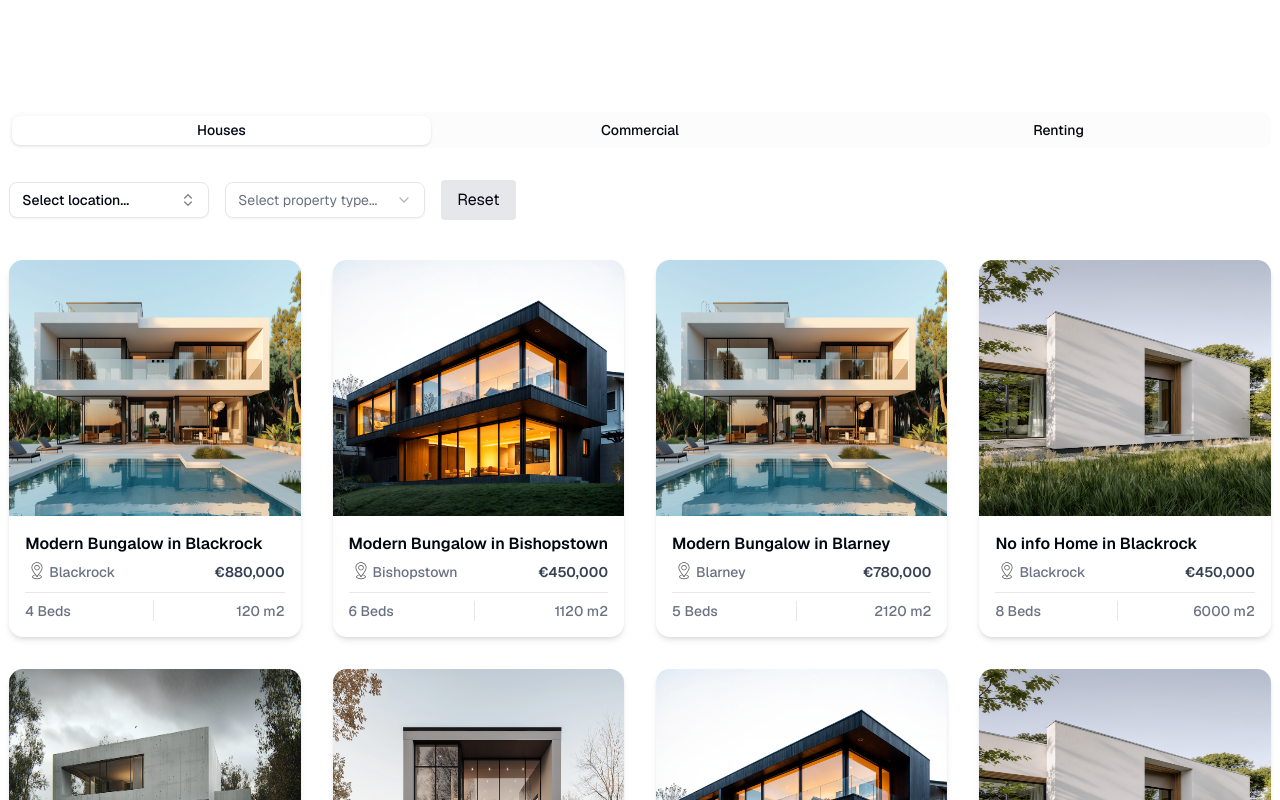
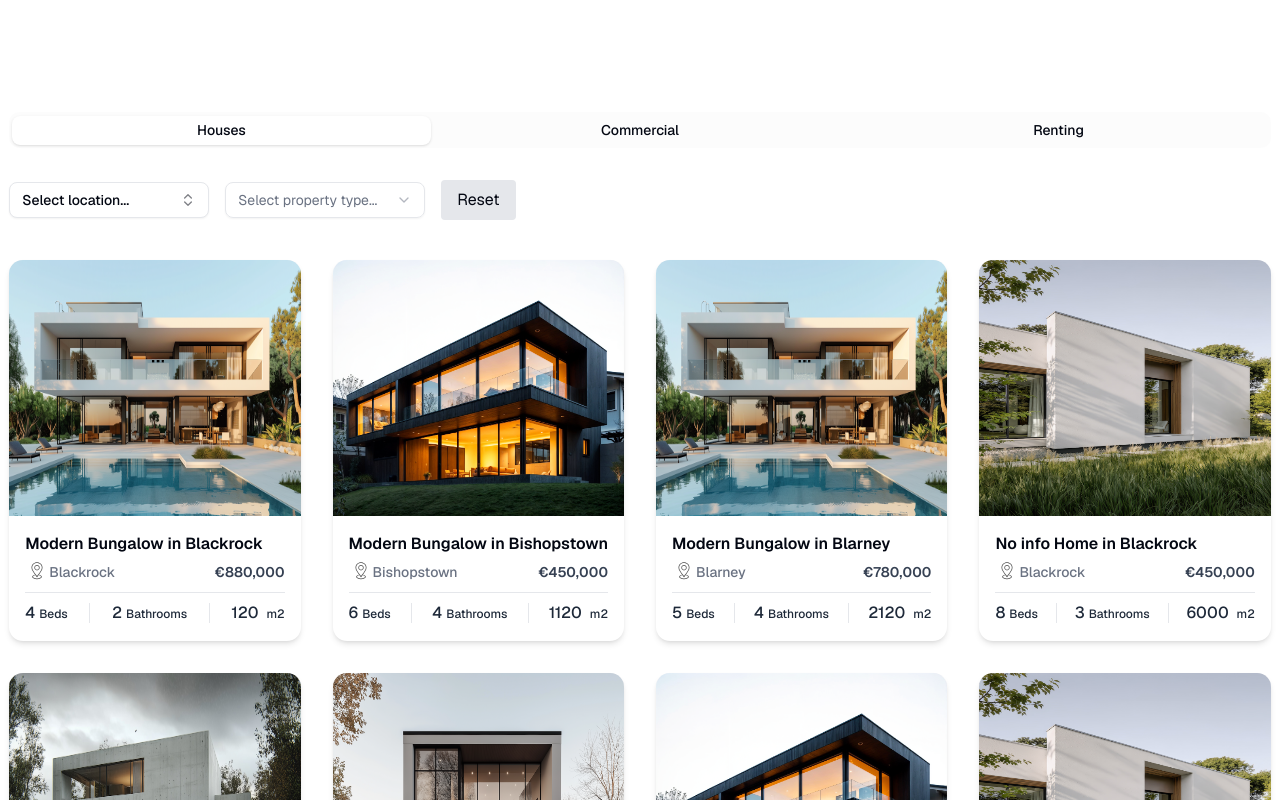
Before and after one commit to shanewmurphy/frank-murphy-site, a Next.js app: page / in a window 1280 px wide. Shown: the top 800 px of the page. Built offline with nearby package versions, Linux system fonts and the light colour scheme.

Commit message:
Property card UI edits

```diff
--- a/app/components/Properties/PropertyCard.jsx
+++ b/app/components/Properties/PropertyCard.jsx
@@ -7,12 +7,6 @@ import { Separator } from "@/components/ui/separator";
 export function SeparatorDemo() {
   return (
     <div>
-      <div className="space-y-1">
-        <h4 className="text-sm leading-none font-medium">Radix Primitives</h4>
-        <p className="text-muted-foreground text-sm">
-          An open-source UI component library.
-        </p>
-      </div>
       <Separator className="my-4" />
       <div className="flex h-5 items-center space-x-4 text-sm">
         <div>Blog</div>
@@ -55,11 +49,22 @@ export default function PropertyCard({ property }) {
           </div>
           <Separator className="my-2" />
           <div className="flex text-sm items-center justify-between font-medium text-gray-500 mt-1">
-            <div>{property.rooms} Beds</div>
+            <div className="text-base text-gray-800">
+              {property.rooms} <span className="text-xs">Beds</span>
+            </div>
             <div className="h-5">
               <Separator orientation="vertical" />
             </div>
-            <div>{property.size} m2</div>
+            <div className="text-base text-gray-800">
+              {property.bathrooms}
+              <spam className="text-xs pl-1">Bathrooms</spam>
+            </div>
+            <div className="h-5">
+              <Separator orientation="vertical" />
+            </div>
+            <div className="text-base text-gray-800">
+              {property.size} <spam className="text-xs pl-1">m2</spam>
+            </div>
           </div>
         </div>
       </div>
```
